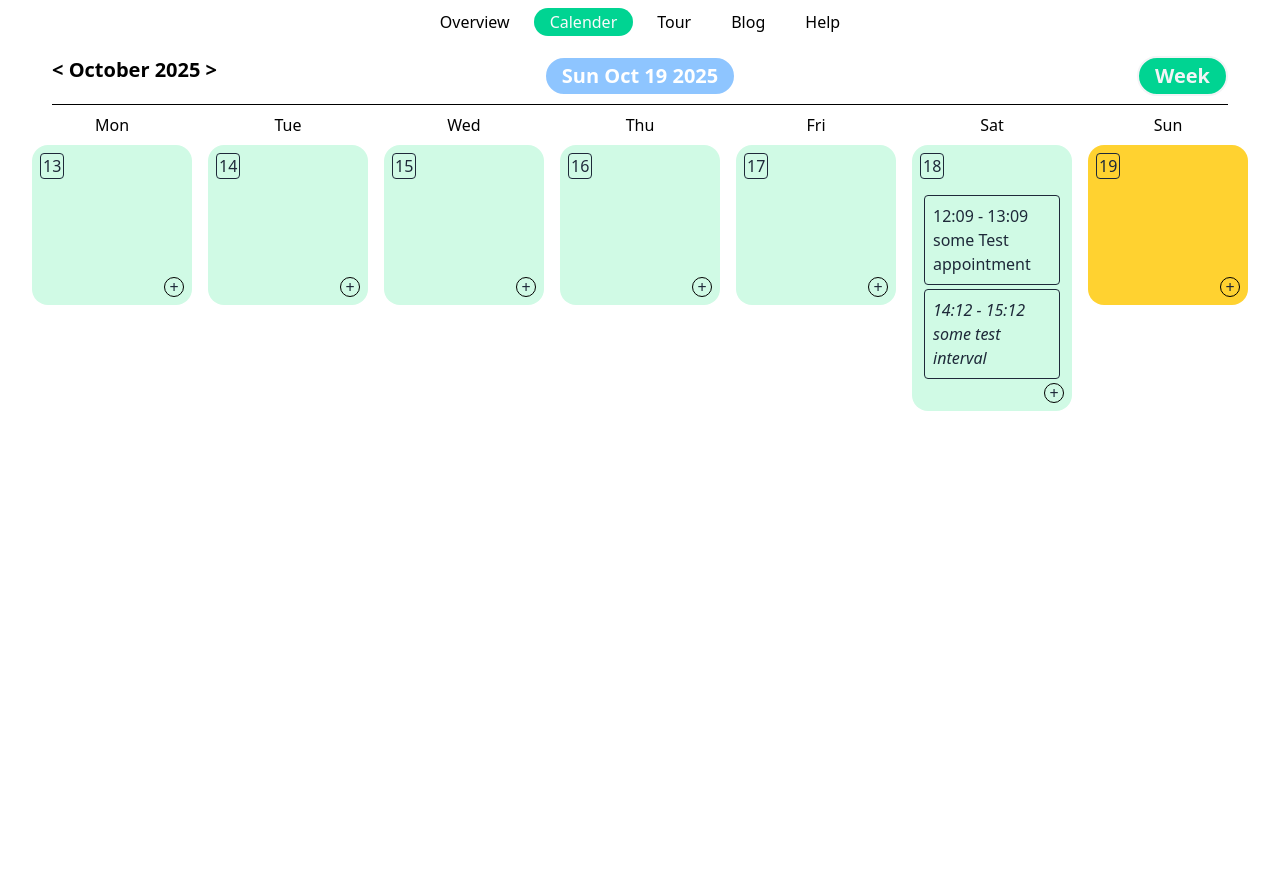
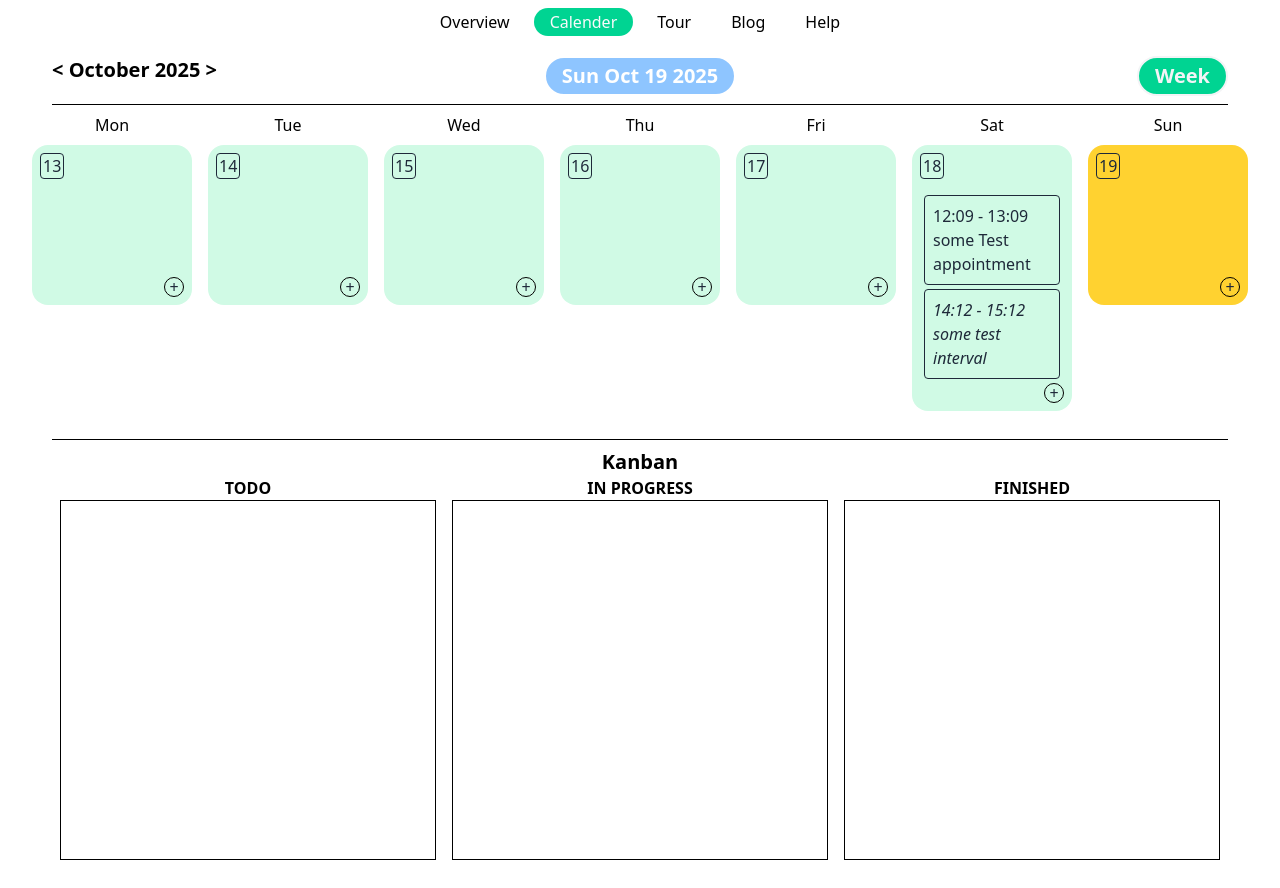
Before and after one commit to ModEraNoah/Studi-Planer, a React (Vite) app: page /calender in a window 1280 px wide. Before the commit the page ends 800 px from the top, so only its background shows below. Built offline with nearby package versions, Linux system fonts and the light colour scheme.

Commit message:
feat: base frame for kanban board

```diff
--- a/src/calender/CalenderMain.tsx
+++ b/src/calender/CalenderMain.tsx
@@ -3,6 +3,7 @@ import { DateSelector } from "./DateSelector";
 import { getAllDaysOfMonth, getAllDaysOfWeek } from "./CalenderPresentation";
 import { Calender } from "./Calender";
 import { spreadSeriesIntoAppointments } from "./Appointment";
+import { Kanban } from "../kanban/Kanban";
 
 const weekday = ["Mon", "Tue", "Wed", "Thu", "Fri", "Sat", "Sun"];
 
@@ -69,6 +70,9 @@ function CalenderMain() {
           addAppointment={addAppointment}
         />
       </div>
+      <div className="border-t py-2 mx-7 my-5">
+        <Kanban />
+      </div>
     </div>
   );
 }
--- /dev/null
+++ b/src/kanban/Kanban.tsx
@@ -0,0 +1,16 @@
+export function Kanban() {
+  const sections = ["todo", "in progress", "finished"];
+  return (
+    <div>
+      <h2 className="text-xl font-bold text-center">Kanban</h2>
+      <div className="grid grid-cols-3 text-center text-m font-semibold">
+        {sections.map((section) => (
+          <div className="px-2">
+            <p>{section.toUpperCase()}</p>
+            <div className="border min-h-90"></div>
+          </div>
+        ))}
+      </div>
+    </div>
+  );
+}
```
